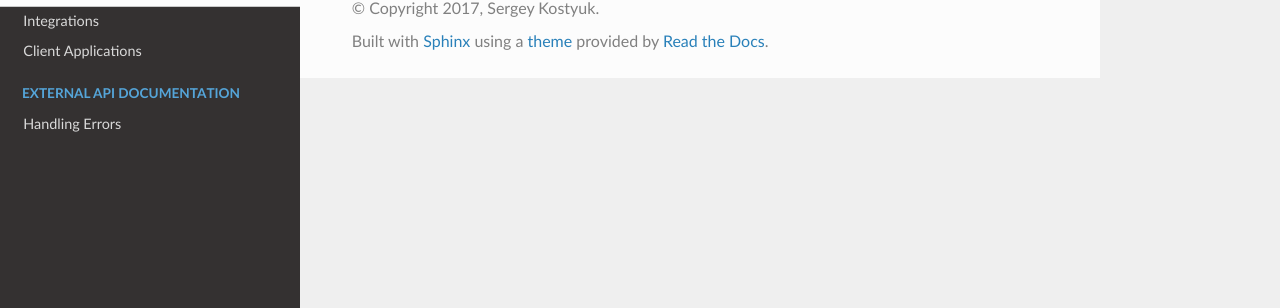
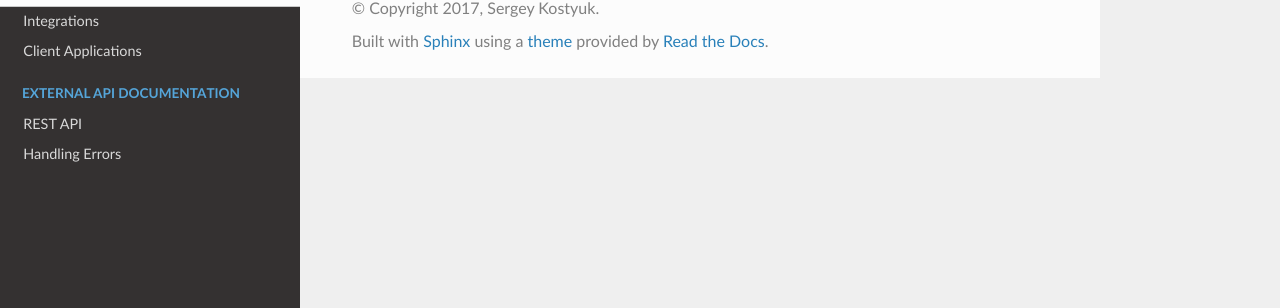
Before and after one commit to fossabot/everpl, a Sphinx documentation site: the page built from docs/source/user/first_run.rst, in a window 1280 px wide. Shown: the part 247-555 px from the top of the page. Built offline with Sphinx 7.4.7 and the Read the Docs theme 2.0.0, drawn with Linux system fonts in a browser that asks for light colours; pages that are not in the unit, such as notebooks, are missing from menus.

Commit message:
[DOCS] Fixed a link to REST API doc page

```diff
--- a/docs/source/api/handling_errors.rst
+++ b/docs/source/api/handling_errors.rst
@@ -43,7 +43,7 @@ Error 1001: Failed to decode request body
 This error can be thrown on POST requests. It may indicate that:
 
 - a passed request body is not a valid JSON, XML or other file format
-  that was declared in``Content-Type`` header;
+  that was declared in ``Content-Type`` header;
 - the value of ``Content-Type`` header doesn't correspond to the
   content of request body.
 
--- /dev/null
+++ b/docs/source/api/rest_api.rst
@@ -0,0 +1,4 @@
+REST API
+========
+
+Nothing is here (yet)
```
